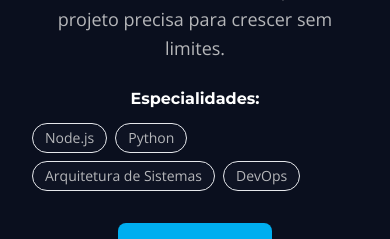
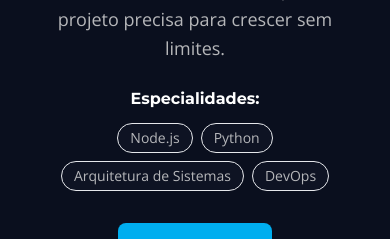
Before and after one commit to DevBielCastro/neurostack-site-pessoal, a Next.js app: page / in a window 390 px wide. Shown: the part 9260-9499 px from the top of the page. Built offline with nearby package versions, Linux system fonts and the light colour scheme.

Commit message:
ajustes de responsividade seção equipe

```diff
--- a/src/app/components/DevelopersSection.tsx
+++ b/src/app/components/DevelopersSection.tsx
@@ -4,7 +4,6 @@ import React, { useState, useRef, useEffect } from 'react';
 import { motion, useInView, AnimatePresence } from 'framer-motion';
 import { Briefcase, Palette, Megaphone, Server, Layers, Play, Pause, Volume2, VolumeX, ArrowRight, X } from 'lucide-react';
 
-// (ALTERAÇÃO) Adicionada a propriedade 'bio' para o texto do modal
 const teamMembers = [
   {
     name: "Gabriel Castro",
@@ -58,7 +57,6 @@ type VideoPlayerProps = {
   isInView: boolean;
 };
 
-// Componente para controle de vídeo
 const VideoPlayer = ({ src, isInView }: VideoPlayerProps) => {
   const videoRef = useRef<HTMLVideoElement>(null);
   const [isPlaying, setIsPlaying] = useState(false);
@@ -127,7 +125,6 @@ const VideoPlayer = ({ src, isInView }: VideoPlayerProps) => {
   );
 };
 
-// (NOVO) Componente para o Modal de Biografia
 const BioModal = ({ member, onClose }: { member: typeof teamMembers[0], onClose: () => void }) => {
   useEffect(() => {
     const handleEsc = (event: KeyboardEvent) => {
@@ -176,7 +173,6 @@ const BioModal = ({ member, onClose }: { member: typeof teamMembers[0], onClose:
     </motion.div>
   );
 };
-
 
 const itemVariants = {
   hidden: { opacity: 0, y: 50 },
@@ -242,9 +238,10 @@ export default function DevelopersSection() {
                         <member.IconComponent size={28} className="text-ns-primary" />
                       </div>
                     </div>
-                    <div className={`grid grid-cols-1 md:grid-cols-2 items-center gap-10 lg:gap-16 ${index % 2 !== 0 ? 'md:direction-rtl' : ''}`}>
+                    <div className="grid grid-cols-1 md:grid-cols-2 items-center gap-10 lg:gap-16">
                       <motion.div
-                        className={`text-center md:text-left ${index % 2 !== 0 ? 'md:order-2 md:pr-8' : 'md:pl-8'}`}
+                        // (CORRIGIDO) Lógica de alinhamento e espaçamento ajustada para criar mais espaço
+                        className={`text-center ${ index % 2 !== 0 ? 'md:order-2 md:text-left md:pl-24' : 'md:order-1 md:text-right md:pr-24' }`}
                         initial={{ opacity: 0, x: index % 2 === 0 ? -50 : 50 }}
                         animate={isInView ? { opacity: 1, x: 0 } : {}}
                         transition={{ duration: 0.7, delay: 0.2 }}
@@ -257,7 +254,7 @@ export default function DevelopersSection() {
                         <p className="text-ns-text/80 text-lg leading-relaxed mb-6">{member.valueProposition}</p>
                         <div className="mb-8">
                           <h4 className="text-white font-semibold mb-3">Especialidades:</h4>
-                          <div className="flex flex-wrap gap-2">
+                          <div className={`flex flex-wrap gap-2 ${ index % 2 !== 0 ? 'justify-center md:justify-start' : 'justify-center md:justify-end' }`}>
                             {member.specialties.map((specialty, i) => (
                               <span
                                 key={i}
@@ -269,7 +266,6 @@ export default function DevelopersSection() {
                           </div>
                         </div>
 
-                        {/* (ALTERAÇÃO) Botão unificado que abre o modal */}
                         <motion.button
                           onClick={() => setModalMember(member)}
                           whileHover={{ scale: 1.05 }}
@@ -281,7 +277,7 @@ export default function DevelopersSection() {
                         </motion.button>
                       </motion.div>
                       <motion.div
-                        className={`relative ${index % 2 !== 0 ? 'md:order-1' : ''}`}
+                        className={`relative ${ index % 2 !== 0 ? 'md:order-1' : 'md:order-2' }`}
                         initial={{ opacity: 0, scale: 0.9 }}
                         animate={isInView ? { opacity: 1, scale: 1 } : {}}
                         transition={{ duration: 0.7, delay: 0.4 }}
@@ -318,7 +314,6 @@ export default function DevelopersSection() {
         </div>
       </section>
 
-      {/* (NOVO) Renderização do modal fora da seção principal */}
       <AnimatePresence>
         {modalMember && <BioModal member={modalMember} onClose={() => setModalMember(null)} />}
       </AnimatePresence>
```
